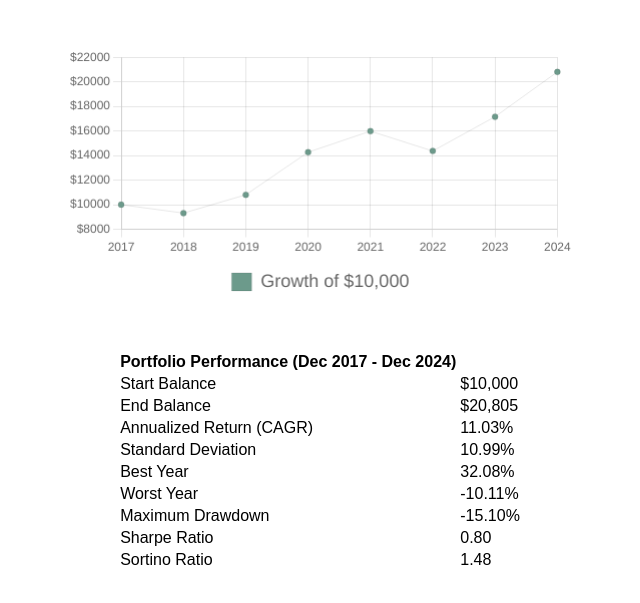
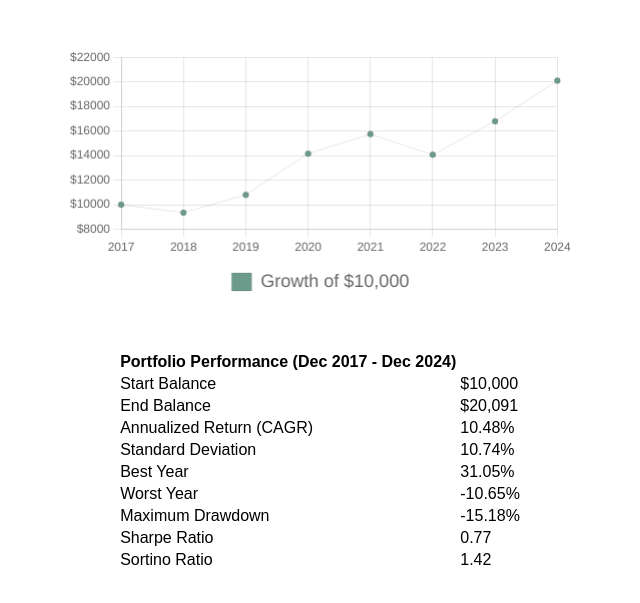
Before and after one commit to AllSeasons1867/pragmatic-portfolio, a website: page public/performance.html in a window 1280 px wide. Shown: the part 325-928 px from the top of the page, 320-960 px from the left. Drawn offline with nearby package versions, Linux system fonts and the light colour scheme.

Commit message:
Revert "update"
This reverts commit ceccb9a426c8ccfb43b9c51fd9b1ebd2259290ff.

```diff
--- a/public/performance.html
+++ b/public/performance.html
@@ -29,35 +29,35 @@
   </tr>
   <tr>
     <td>End Balance</td>
-    <td>$20,805</td>
+    <td>$20,091</td>
   </tr>
   <tr>
     <td>Annualized Return (CAGR)</td>
-    <td>11.03%</td>
+    <td>10.48%</td>
   </tr>
   <tr>
     <td>Standard Deviation</td>
-    <td>10.99%</td>
+    <td>10.74%</td>
   </tr>
   <tr>
     <td>Best Year</td>
-    <td>32.08%</td>
+    <td>31.05%</td>
   </tr>
   <tr>
     <td>Worst Year</td>
-    <td>-10.11%</td>
+    <td>-10.65%</td>
   </tr>
   <tr>
     <td>Maximum Drawdown</td>
-    <td>-15.10%</td>
+    <td>-15.18%</td>
   </tr>
   <tr>
     <td>Sharpe Ratio</td>
-    <td>0.80</td>
+    <td>0.77</td>
   </tr>
   <tr>
     <td>Sortino Ratio</td>
-    <td>1.48</td>
+    <td>1.42</td>
   </tr>
 </table>
         </div>
@@ -71,7 +71,7 @@
             labels: ['2017','2018','2019','2020','2021','2022','2023','2024'],
             datasets: [{
               label: 'Growth of $10,000',
-              data: [10000,9317,10805,14271,15985,14369,17158,20805],
+              data: [10000,9358,10799,14152,15739,14063,16795,20091],
               backgroundColor: ['#6C9A8B'],
               borderWidth: 1
             }]
```
